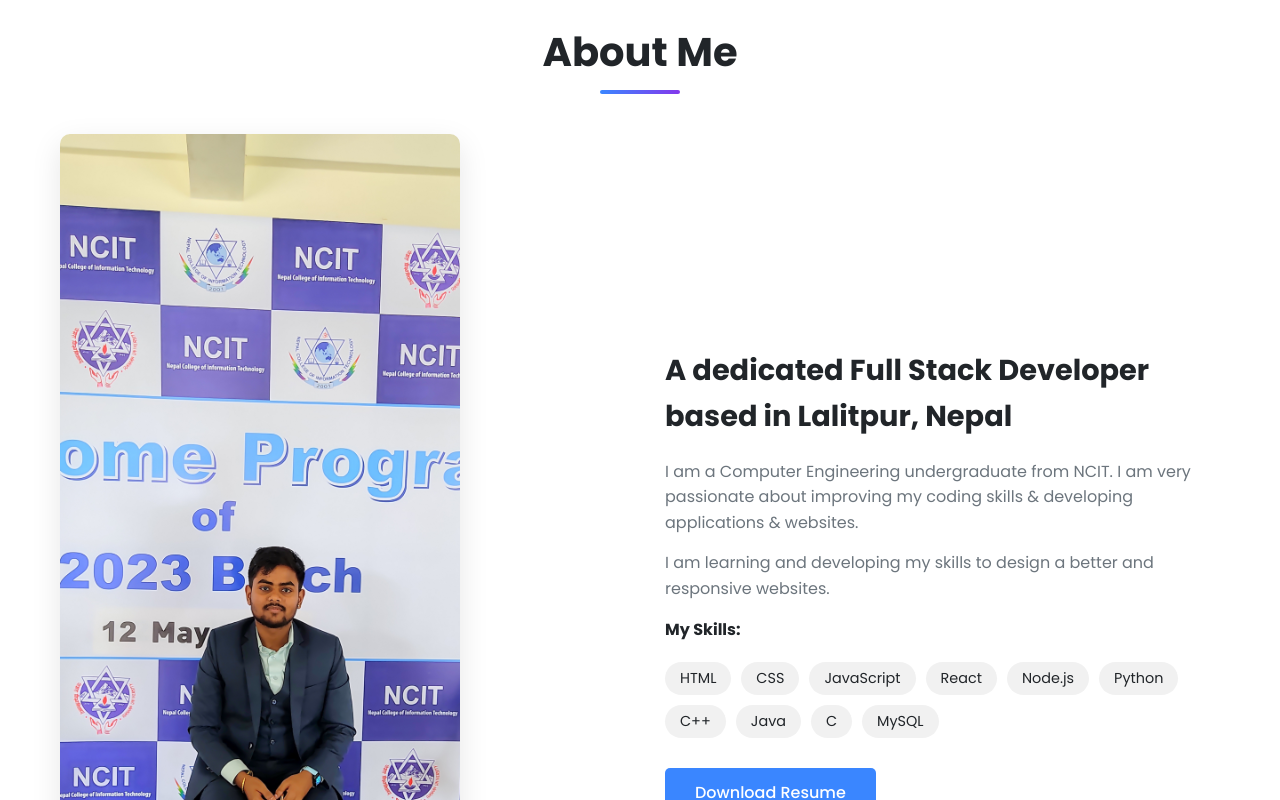
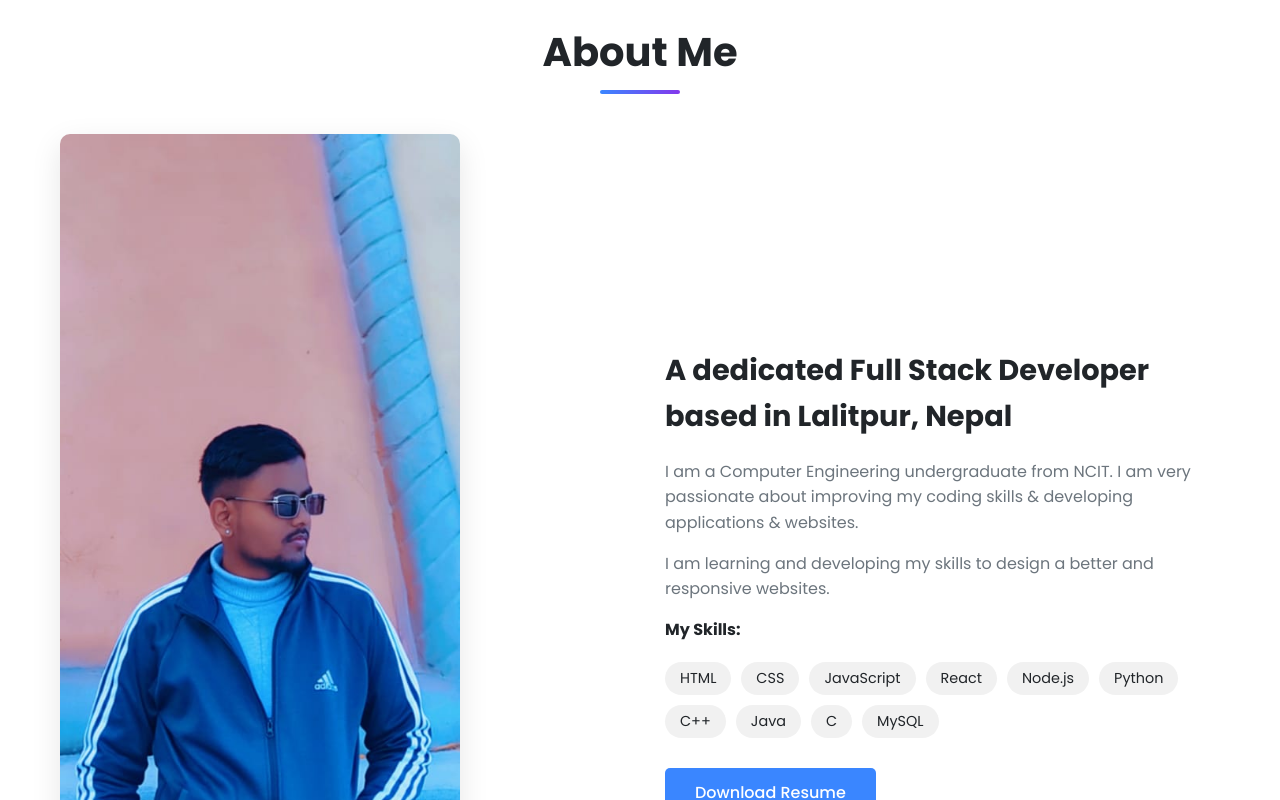
Before and after one commit to DayaShankar215/my-portfolio, a React (Vite) app: page / in a window 1280 px wide. Shown: the part 880-1680 px from the top of the page. Built offline with nearby package versions, Linux system fonts and the light colour scheme; the HTML template or start-up script is replaced by a standard one.

Commit message:
updated image

```diff
--- a/src/components/About/About.jsx
+++ b/src/components/About/About.jsx
@@ -123,7 +123,7 @@ function About() {
         <AboutContent>
           <AboutImage>
             <motion.img
-              src="/daya.png" // Replace with your image
+              src="/daya1.png" // Replace with your image
               alt="About Me"
               initial={{ opacity: 0, x: -50 }}
               whileInView={{ opacity: 1, x: 0 }}
```
